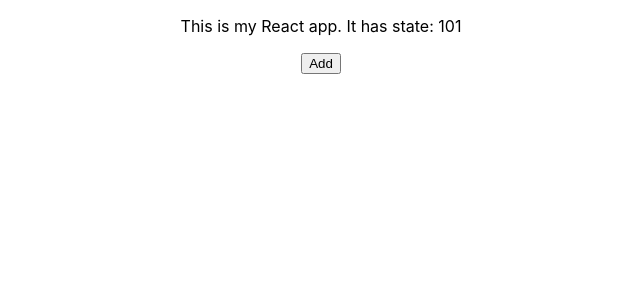
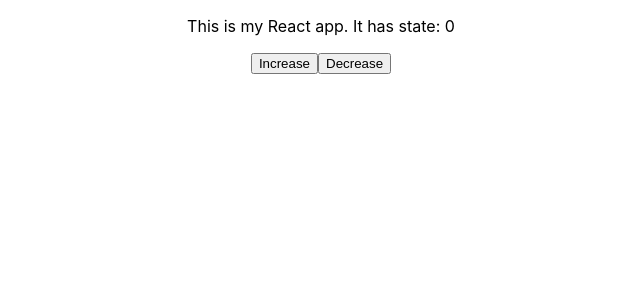
Before and after one commit to ianarkhipov/Kromm_stdp_1, a React (Create React App) app in the folder React_swapi/react-sw/: page / in a window 1280 px wide. Shown: the top 300 px of the page, without its empty margins (319-959 px from the left). Built offline with nearby package versions, Linux system fonts and the light colour scheme.

Commit message:
Button increase and decrease is functional

```diff
--- a/React_swapi/react-sw/src/App.js
+++ b/React_swapi/react-sw/src/App.js
@@ -3,18 +3,25 @@
 import {useState} from "react";
 
 function App() {
-  const [myState] = useState(101)
+  const [count, setCount] = useState(0)
 
   const increase = ()=> {
     console.log("I am increased")
+    setCount(count + 1)
+  }
+
+  const decrease = () => {
+    console.log("i am decreased")
+    setCount(count - 1)
   }
 
   return (
     <div className="App">
-     <p>
-       This is my React app. It has state: {myState}
-     </p>
-      <button onClick={increase}>Add</button>
+      <p>
+        This is my React app. It has state: {count}
+      </p>
+      <button onClick={increase}>Increase</button>
+      <button onClick={decrease}>Decrease</button>
     </div>
   );
 }
```
